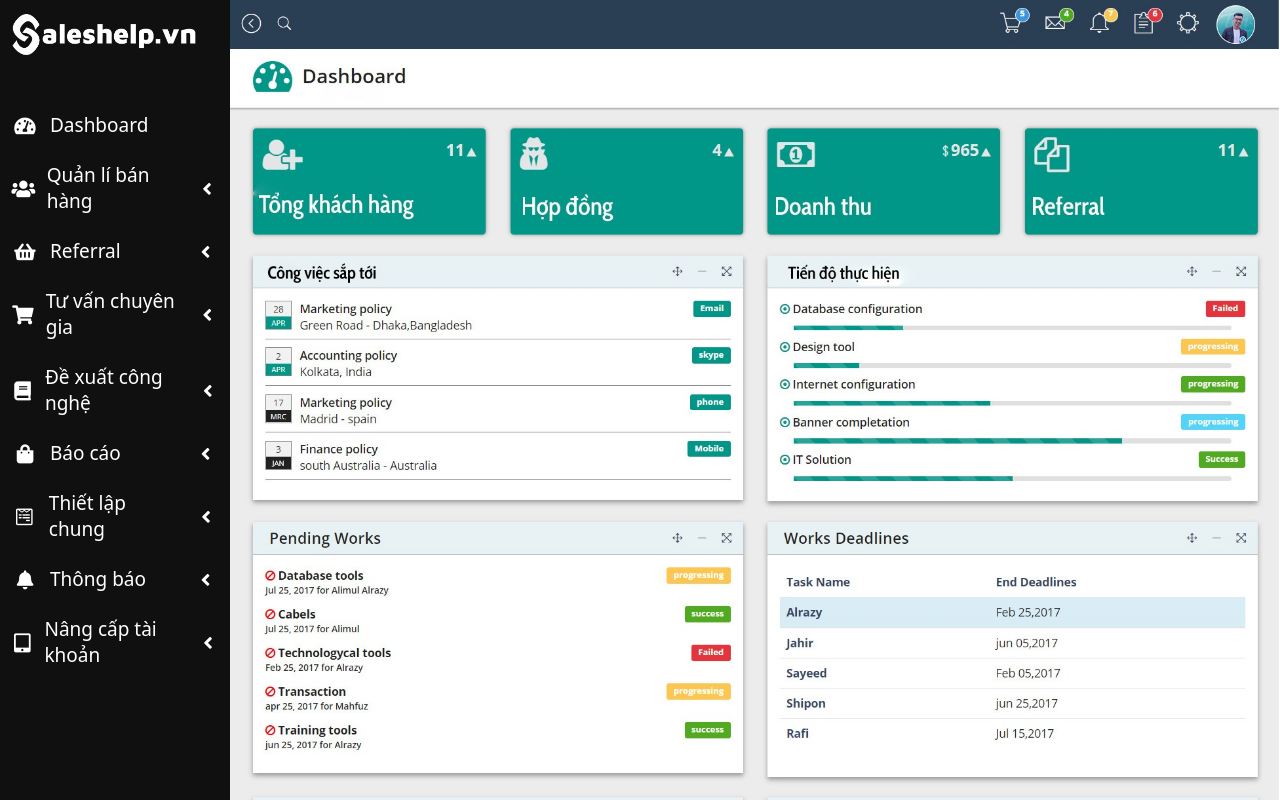
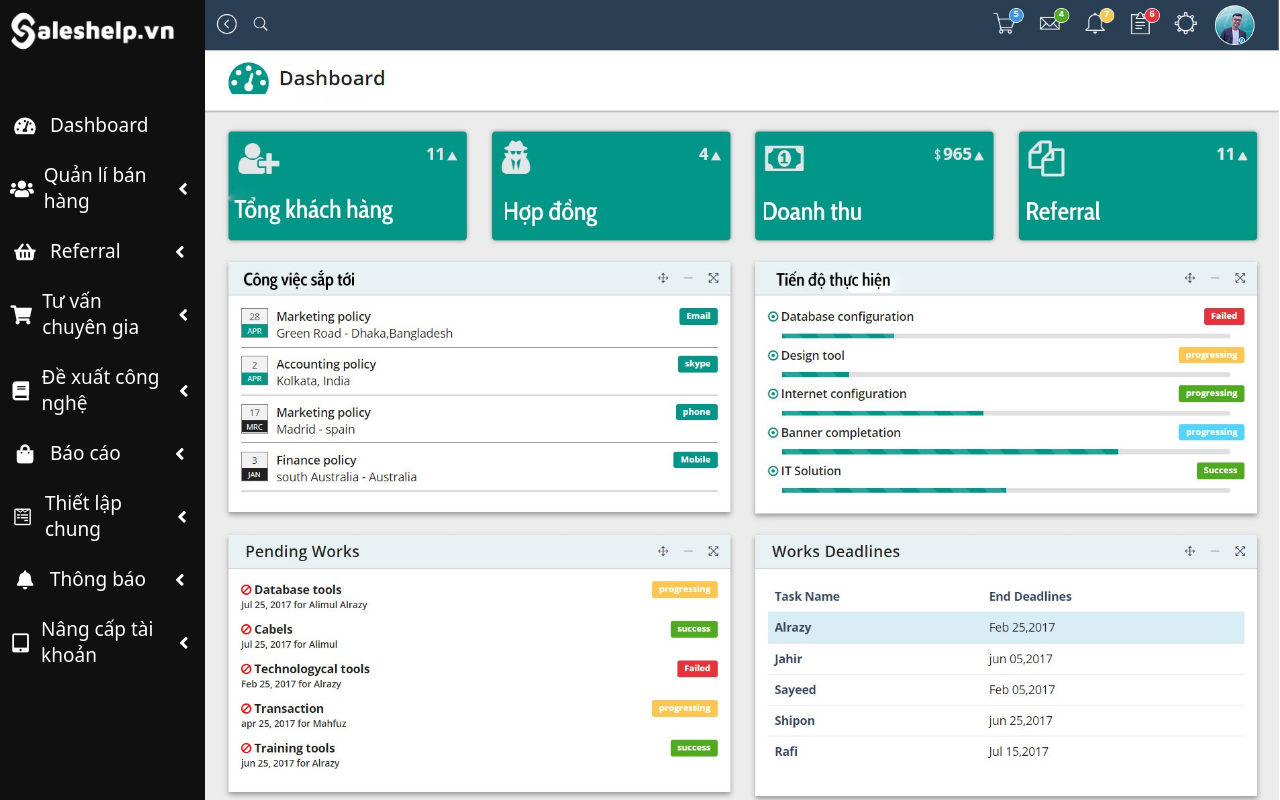
Before and after one commit to nvak1999/tancongnghe_ui, a React (Create React App) app: page /work in a window 1280 px wide. Shown: the top 800 px of the page. Built offline with nearby package versions, Linux system fonts and the light colour scheme.

Commit message:
daddddddd

```diff
--- a/src/App.css
+++ b/src/App.css
@@ -102,13 +102,13 @@
   background-color: rgba(128, 128, 128, 0.171);
 }
 .workpage img {
-  width: 82%;
+  width: 84%;
 }
 /* ------------------------------------- */
 .functionBar {
   background-color: rgba(0, 0, 0, 0.925);
   color: rgba(255, 255, 255, 0.801);
-  width: 18%;
+  width: 16%;
   display: flex;
   align-items: flex-start;
   flex-direction: column;
```
